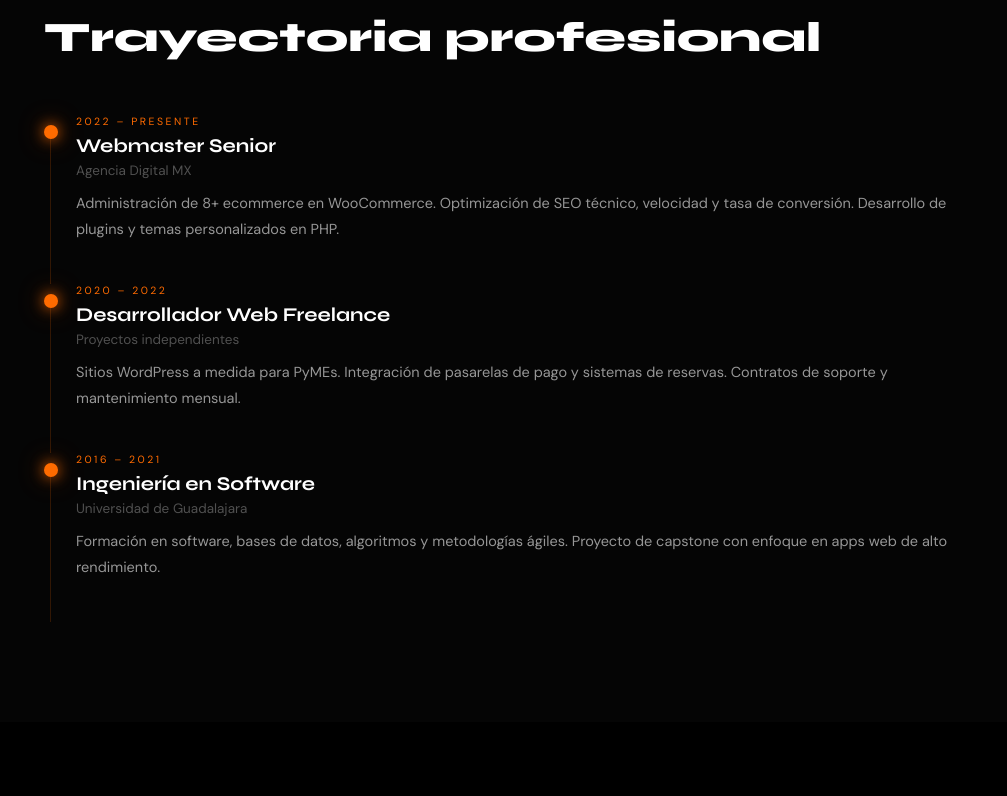
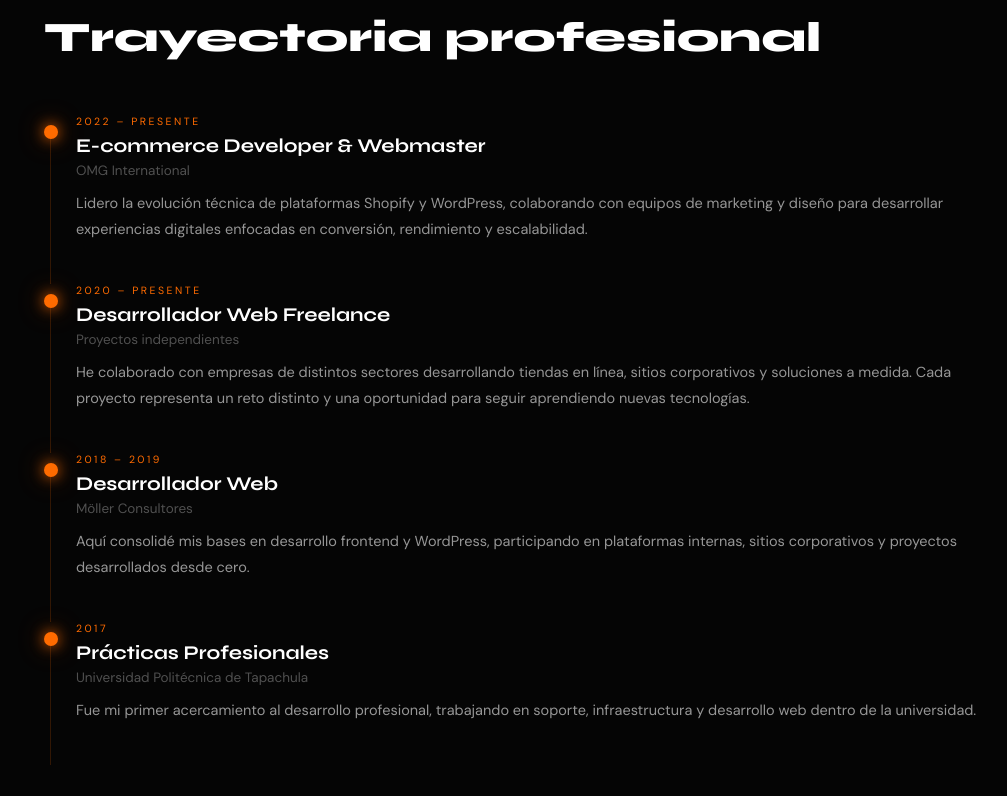
Before and after one commit to Juancarlos-Pal/CP-Portafolio, a React (Vite) app: page / in a window 1280 px wide. Shown: the part 4704-5500 px from the top of the page, without its empty margins (126-1133 px from the left). Built offline with nearby package versions, Linux system fonts and the light colour scheme.

Commit message:
se actualizo la experiencia

```diff
--- a/src/components/Experience.jsx
+++ b/src/components/Experience.jsx
@@ -3,22 +3,28 @@ import { motion, useInView } from 'framer-motion'
 
 const experience = [
   {
-    role: 'Webmaster Senior',
-    company: 'Agencia Digital MX',
+    role: 'E-commerce Developer & Webmaster',
+    company: 'OMG International',
     period: '2022 – Presente',
-    desc: 'Administración de 8+ ecommerce en WooCommerce. Optimización de SEO técnico, velocidad y tasa de conversión. Desarrollo de plugins y temas personalizados en PHP.'
+    desc: 'Lidero la evolución técnica de plataformas Shopify y WordPress, colaborando con equipos de marketing y diseño para desarrollar experiencias digitales enfocadas en conversión, rendimiento y escalabilidad.'
   },
   {
     role: 'Desarrollador Web Freelance',
     company: 'Proyectos independientes',
-    period: '2020 – 2022',
-    desc: 'Sitios WordPress a medida para PyMEs. Integración de pasarelas de pago y sistemas de reservas. Contratos de soporte y mantenimiento mensual.'
+    period: '2020 – Presente',
+    desc: 'He colaborado con empresas de distintos sectores desarrollando tiendas en línea, sitios corporativos y soluciones a medida. Cada proyecto representa un reto distinto y una oportunidad para seguir aprendiendo nuevas tecnologías.'
   },
   {
-    role: 'Ingeniería en Software',
-    company: 'Universidad de Guadalajara',
-    period: '2016 – 2021',
-    desc: 'Formación en software, bases de datos, algoritmos y metodologías ágiles. Proyecto de capstone con enfoque en apps web de alto rendimiento.'
+    role: 'Desarrollador Web',
+    company: 'Möller Consultores',
+    period: '2018 – 2019',
+    desc: 'Aquí consolidé mis bases en desarrollo frontend y WordPress, participando en plataformas internas, sitios corporativos y proyectos desarrollados desde cero.'
+  },
+  {
+    role: 'Prácticas Profesionales',
+    company: 'Universidad Politécnica de Tapachula',
+    period: '2017',
+    desc: 'Fue mi primer acercamiento al desarrollo profesional, trabajando en soporte, infraestructura y desarrollo web dentro de la universidad.'
   },
 ]
 
```
